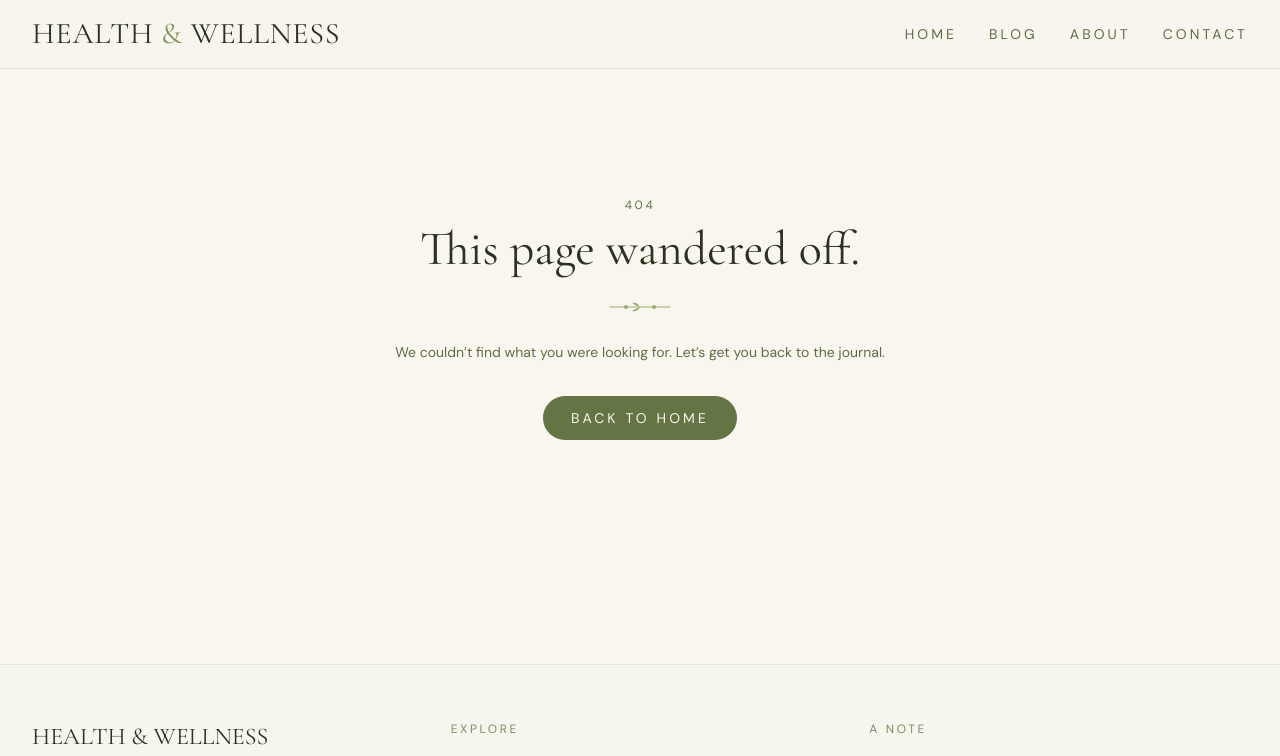
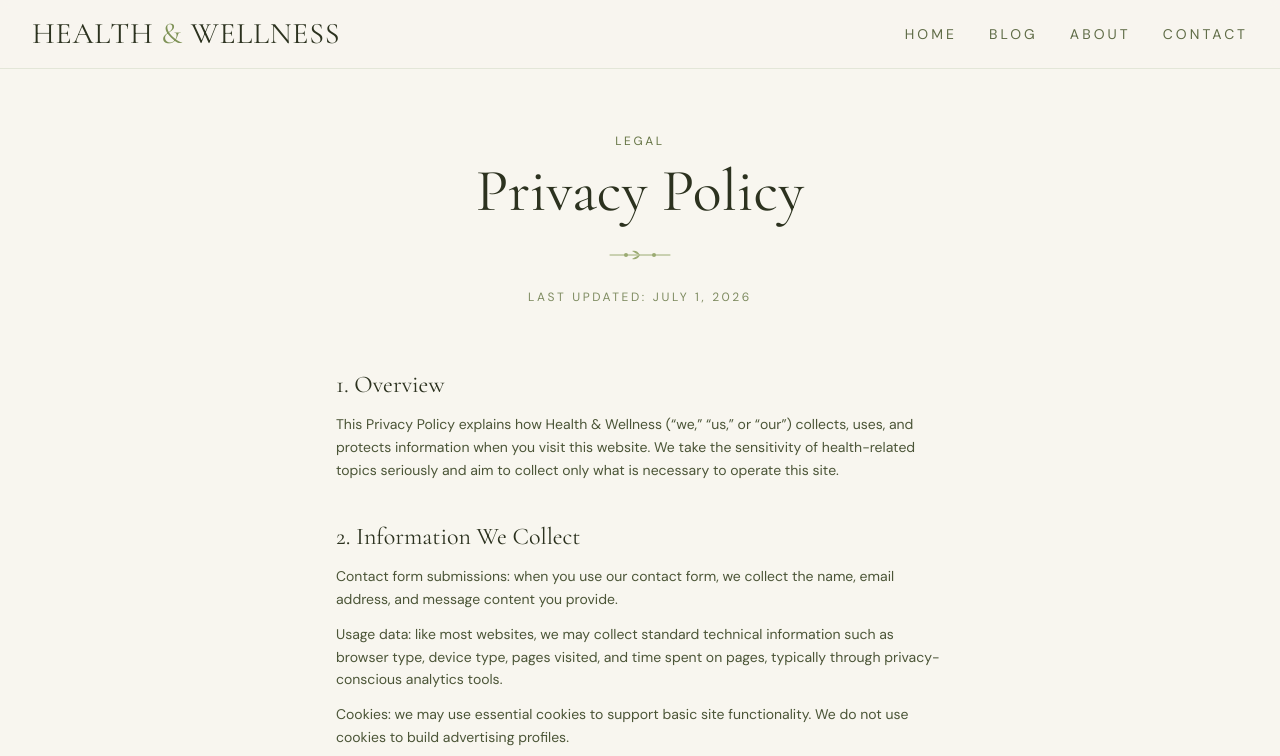
Before and after one commit to dante1995000000/Health-and-Wellness, a Next.js app: page /privacy-policy in a window 1280 px wide. Before the commit this address had no page. Shown: the top 756 px of the page. Built offline with nearby package versions, Linux system fonts and the light colour scheme.

Commit message:
Create page.tsx

```diff
--- /dev/null
+++ b/app/privacy-policy/page.tsx
@@ -0,0 +1,115 @@
+import type { Metadata } from "next";
+import Sprig from "@/components/Sprig";
+
+export const metadata: Metadata = {
+  title: "Privacy Policy",
+  description: "How Health & Wellness collects, uses, and protects your information.",
+};
+
+const sections = [
+  {
+    title: "1. Overview",
+    body: [
+      "This Privacy Policy explains how Health & Wellness (\u201cwe,\u201d \u201cus,\u201d or \u201cour\u201d) collects, uses, and protects information when you visit this website. We take the sensitivity of health-related topics seriously and aim to collect only what is necessary to operate this site.",
+    ],
+  },
+  {
+    title: "2. Information We Collect",
+    body: [
+      "Contact form submissions: when you use our contact form, we collect the name, email address, and message content you provide.",
+      "Usage data: like most websites, we may collect standard technical information such as browser type, device type, pages visited, and time spent on pages, typically through privacy-conscious analytics tools.",
+      "Cookies: we may use essential cookies to support basic site functionality. We do not use cookies to build advertising profiles.",
+    ],
+  },
+  {
+    title: "3. How We Use Information",
+    body: [
+      "We use the information we collect to respond to your messages, understand how our content is used so we can improve it, and maintain the security and functionality of the site.",
+      "We do not sell personal information to third parties, and we do not use contact form submissions for marketing without your explicit consent.",
+    ],
+  },
+  {
+    title: "4. Health Information Disclaimer",
+    body: [
+      "Health & Wellness is an educational publication, not a healthcare provider. Nothing on this site constitutes medical advice, diagnosis, or treatment. Any information you choose to share with us through the contact form is not protected health information under HIPAA, since we are not a covered healthcare entity.",
+      "Please do not share sensitive personal health details through our contact form. For any medical concerns, please consult a licensed healthcare provider directly.",
+    ],
+  },
+  {
+    title: "5. Third-Party Services",
+    body: [
+      "We may use third-party services for hosting, analytics, or email delivery. These providers only receive the information necessary to perform their function and are contractually or legally obligated to protect it appropriately.",
+    ],
+  },
+  {
+    title: "6. Data Retention",
+    body: [
+      "We retain contact form submissions only as long as necessary to respond to your inquiry and for a reasonable period afterward for record-keeping, after which they are deleted.",
+    ],
+  },
+  {
+    title: "7. Your Rights",
+    body: [
+      "Depending on your location, you may have the right to request access to, correction of, or deletion of personal information we hold about you. To make such a request, please use the contact form and specify your request clearly.",
+    ],
+  },
+  {
+    title: "8. Children's Privacy",
+    body: [
+      "This site is not directed at children under 13, and we do not knowingly collect personal information from children.",
+    ],
+  },
+  {
+    title: "9. Changes to This Policy",
+    body: [
+      "We may update this Privacy Policy from time to time. The \u201cLast updated\u201d date below reflects the most recent revision. Continued use of the site after changes constitutes acceptance of the updated policy.",
+    ],
+  },
+  {
+    title: "10. Contact Us",
+    body: [
+      "If you have questions about this Privacy Policy or how your information is handled, please reach out through our contact page.",
+    ],
+  },
+];
+
+export default function PrivacyPolicyPage() {
+  return (
+    <div>
+      <section className="mx-auto max-w-3xl px-5 pb-4 pt-16 text-center sm:px-8">
+        <p className="font-body text-xs uppercase tracking-widest2 text-sage-600">
+          Legal
+        </p>
+        <h1 className="mt-3 font-display text-5xl text-ink-800 sm:text-6xl">
+          Privacy Policy
+        </h1>
+        <Sprig className="mx-auto my-6 text-sage-400" />
+        <p className="font-body text-xs uppercase tracking-widest2 text-ink-400">
+          Last updated: July 1, 2026
+        </p>
+      </section>
+
+      <section className="mx-auto max-w-2xl px-5 py-12 sm:px-8">
+        <div className="space-y-10">
+          {sections.map((section) => (
+            <div key={section.title}>
+              <h2 className="font-display text-2xl text-ink-800">
+                {section.title}
+              </h2>
+              <div className="mt-3 space-y-3">
+                {section.body.map((p, i) => (
+                  <p
+                    key={i}
+                    className="font-body text-sm leading-relaxed text-ink-600"
+                  >
+                    {p}
+                  </p>
+                ))}
+              </div>
+            </div>
+          ))}
+        </div>
+      </section>
+    </div>
+  );
+}
```
